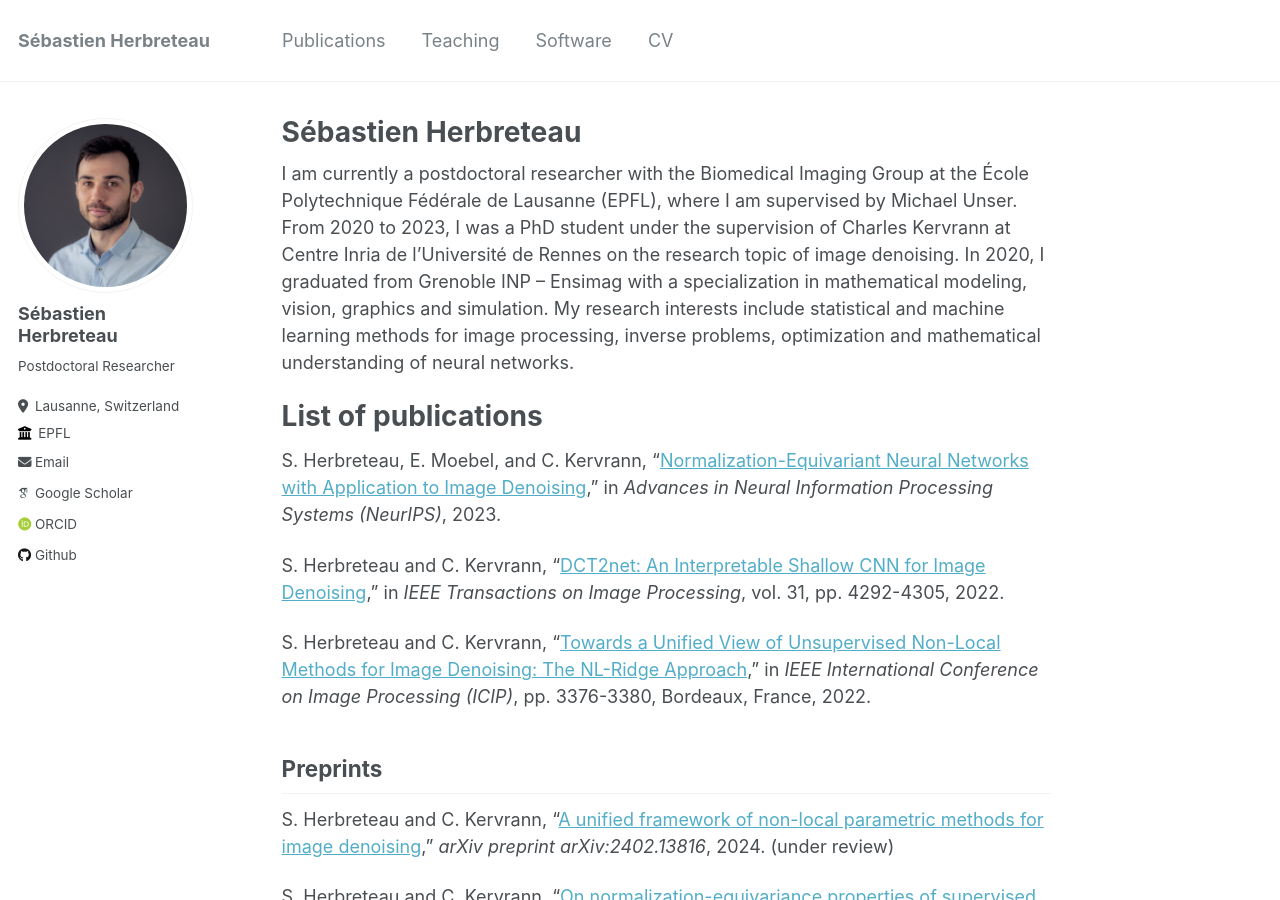
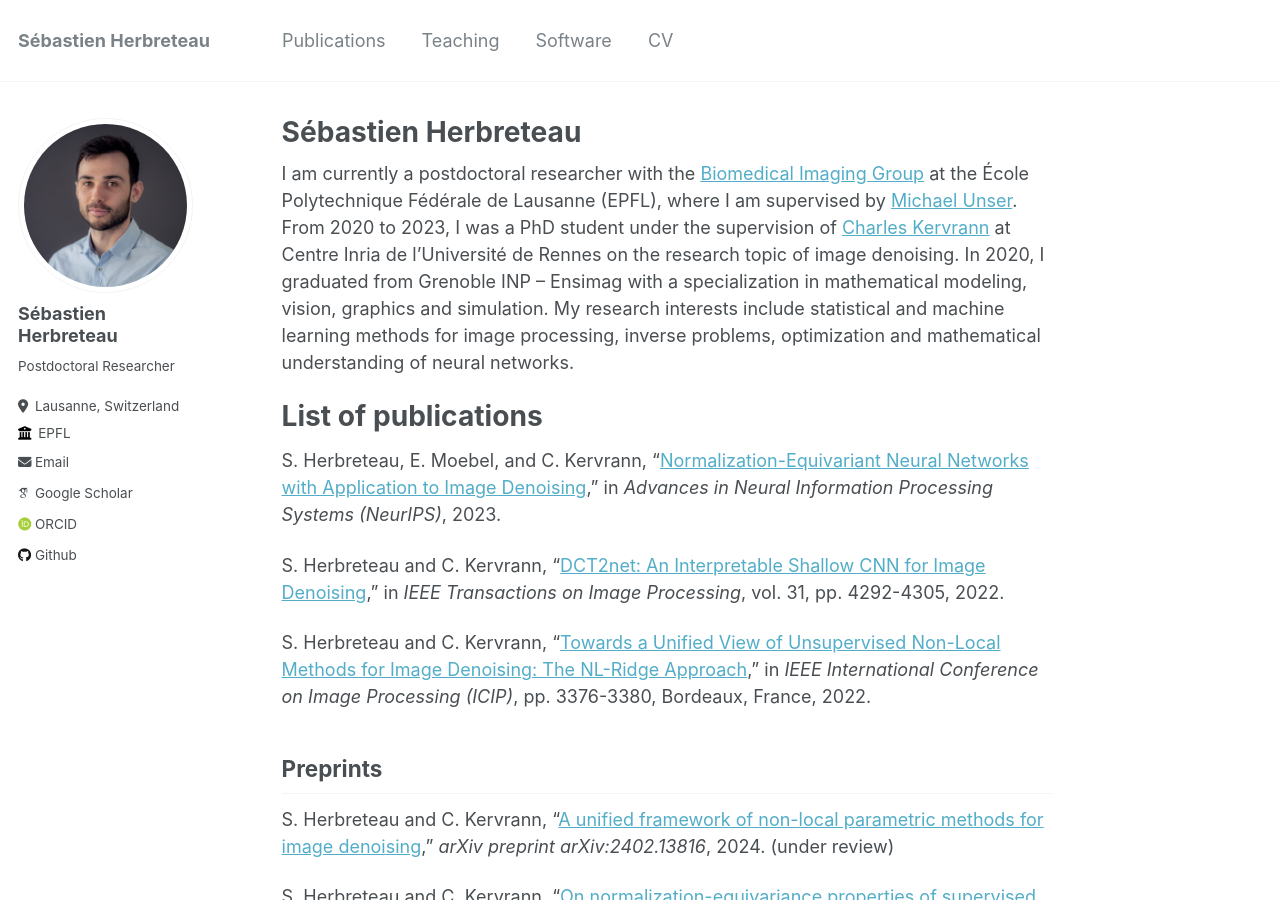
Before and after one commit to sherbret/sherbret.github.io, a Jekyll site: the page built from _pages/about.md, in a window 1280 px wide and 900 px high. Built offline with Jekyll 4.4.1, drawn with Linux system fonts in a browser that asks for light colours; some web fonts are replaced; part of the change alters nothing that is shown.

```diff
--- a/_pages/about.md
+++ b/_pages/about.md
@@ -7,7 +7,7 @@ redirect_from:
   - /about.html
 ---
 
-I am currently a postdoctoral researcher with the Biomedical Imaging Group at the École Polytechnique Fédérale de Lausanne (EPFL), where I am supervised by Michael Unser. From 2020 to 2023, I was a PhD student under the supervision of Charles Kervrann at Centre Inria de l’Université de Rennes on the research topic of image denoising. In 2020, I graduated from Grenoble INP – Ensimag with a specialization in mathematical modeling, vision, graphics and simulation. My research interests include statistical and machine learning methods for image processing, inverse problems, optimization and mathematical understanding of neural networks.
+I am currently a postdoctoral researcher with the [Biomedical Imaging Group](https://bigwww.epfl.ch/) at the École Polytechnique Fédérale de Lausanne (EPFL), where I am supervised by [Michael Unser](https://bigwww.epfl.ch/unser/). From 2020 to 2023, I was a PhD student under the supervision of [Charles Kervrann](https://team.inria.fr/serpico/team-members/charles-kervrann-2/) at Centre Inria de l’Université de Rennes on the research topic of image denoising. In 2020, I graduated from Grenoble INP – Ensimag with a specialization in mathematical modeling, vision, graphics and simulation. My research interests include statistical and machine learning methods for image processing, inverse problems, optimization and mathematical understanding of neural networks.
 
 List of publications
 ======
```
